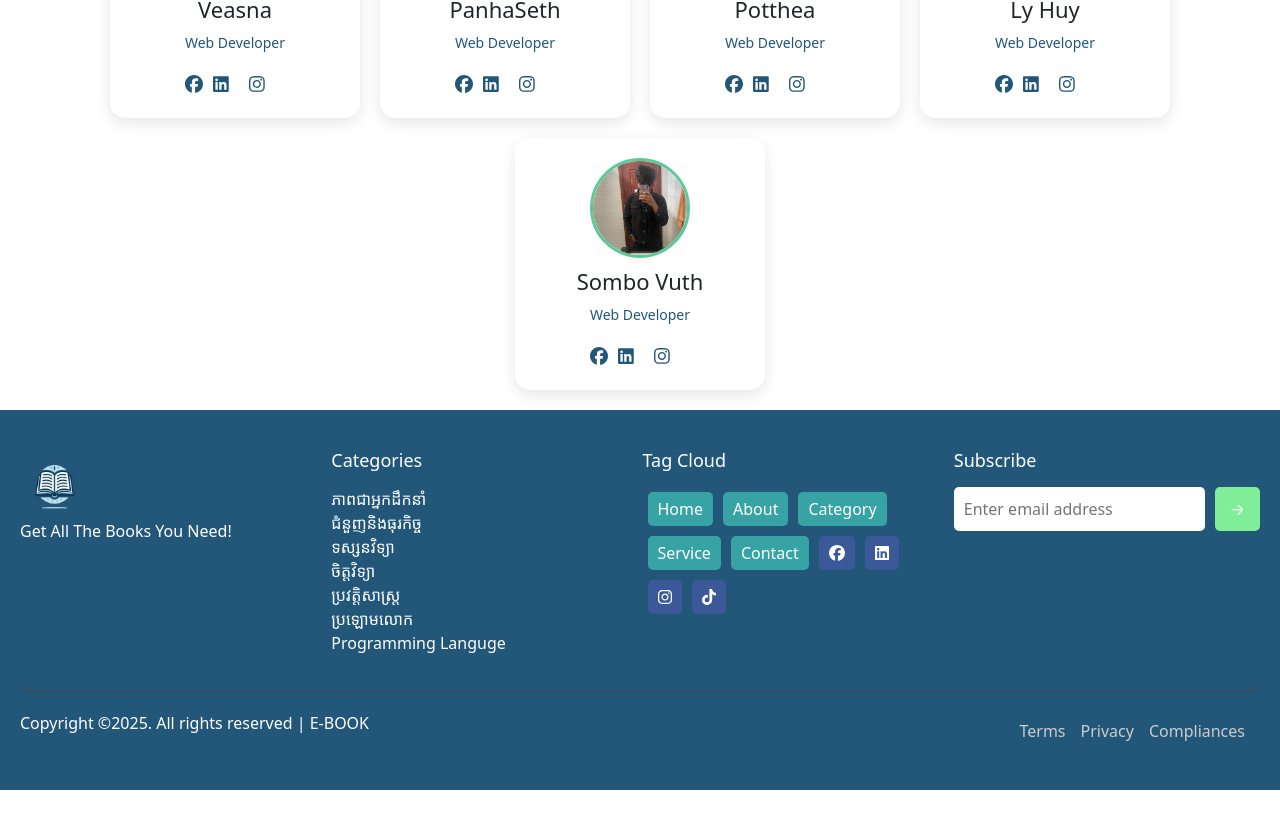
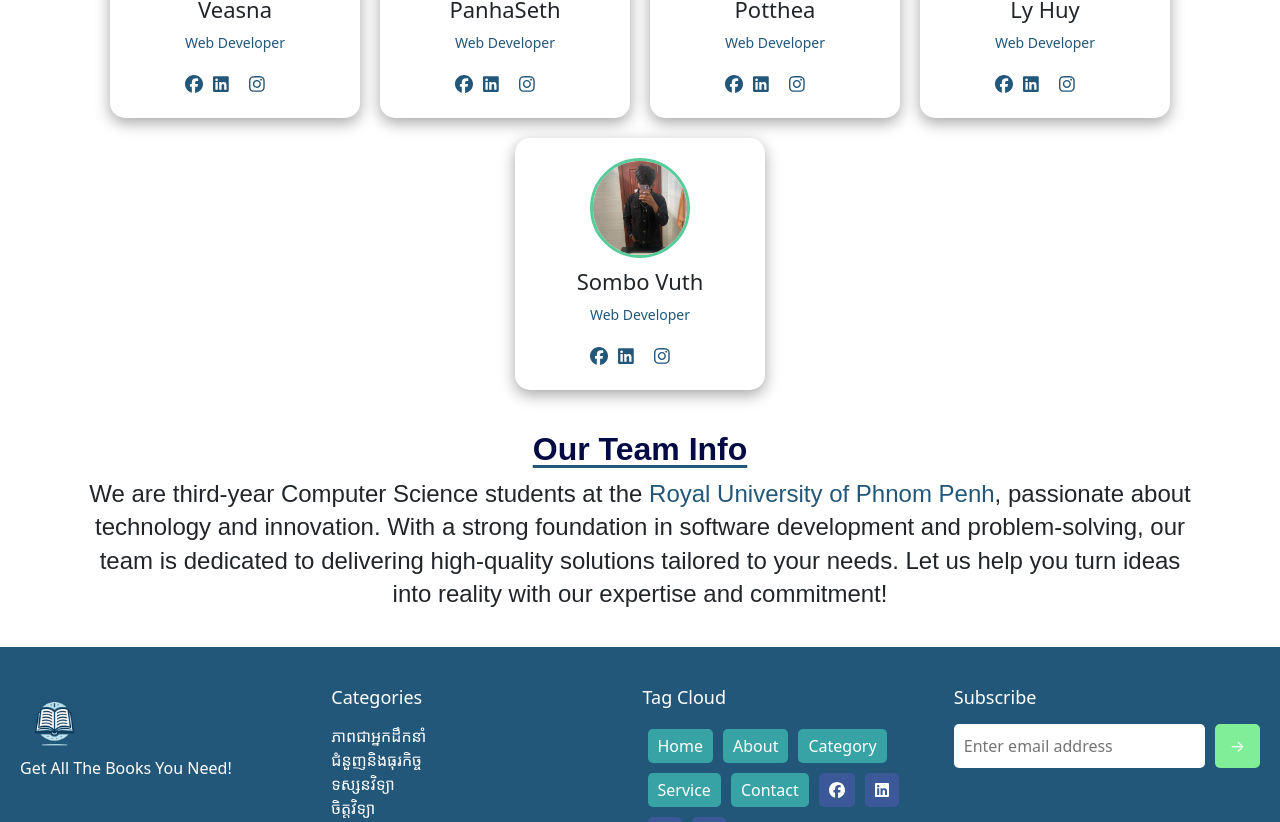
Before and after one commit to SethWDP/React-Js-Assignment-RUPP, a React (Vite) app: page /about in a window 1280 px wide. Shown: the part 1477-2299 px from the top of the page. Before the commit the page ends 2267 px from the top, so only its background shows below. Built offline with nearby package versions, Linux system fonts and the light colour scheme; a web font is replaced by a local one.

Commit message:
finish about page

```diff
--- a/src/Components/About-component/HeaderAbout.css
+++ b/src/Components/About-component/HeaderAbout.css
@@ -2,6 +2,15 @@
   margin: 0;
   padding: 0;
   box-sizing: border-box;
+}
+:root {
+  --txtcolor1: #040a44;
+  --txtcolor2: #83c7f1;
+  --clor1: #22577a;
+  --clor2: #38a3a5;
+  --clor3: #57cc99;
+  --clor4: #80ed99;
+  --clor5: #c7f9cc;
 }
 .header-about {
   position: relative;
@@ -22,7 +31,7 @@
   z-index: 1; /* Ensures the overlay is above the background */
 }
 .header-about h1 {
-  color: white;
+  color: whitesmoke;
   font-size: 5rem;
   position: relative;
   z-index: 2; /* Ensures the text is above the overlay */
@@ -31,3 +40,38 @@
   place-items: center;
   height: 100%;
 }
+
+/* Team Infomation  */
+.team-info {
+  width: 100%;
+  height: auto;
+}
+.team-info h2 {
+  color: var(--txtcolor1);
+  text-align: center;
+  font-size: 2em;
+  font-family: Arial, Helvetica, sans-serif;
+  font-weight: bold;
+  text-decoration: 3px solid var(--clor1) underline;
+  text-underline-offset: 5px;
+}
+.team-info p {
+  text-align: center;
+  font-size: 1.5em;
+  font-family: Arial, Helvetica, sans-serif;
+}
+.team-info p span {
+  color: var(--clor1);
+}
+
+@media (max-width: 768px) {
+  .team-info p {
+    text-align: inherit;
+  }
+}
+
+@media (max-width: 480px) {
+  .team-info p {
+    text-align: inherit;
+  }
+}
--- a/src/Components/About-component/LifeBook.css
+++ b/src/Components/About-component/LifeBook.css
@@ -108,7 +108,7 @@ img {
 
   .read .read-txt p,
   .book-life .seed .seed-txt p {
-    font-size: 1.2rem;
+    font-size: 1.5rem;
     width: 100%;
   }
 }
--- a/src/Components/About-component/Member.css
+++ b/src/Components/About-component/Member.css
@@ -8,12 +8,13 @@
   background: white;
   padding: 20px;
   border-radius: 15px;
-  box-shadow: 0px 5px 15px rgba(0, 0, 0, 0.1);
+  box-shadow: rgba(0, 0, 0, 0.35) 0px 5px 15px;
   width: 250px;
   transition: all 0.3s ease;
 }
 .MemberCard:hover {
   transform: scale(1.1);
+  border: 2px solid #040a44;
 }
 .MemberCard .member-img {
   width: 100px;
--- a/src/Components/About-component/Team.css
+++ b/src/Components/About-component/Team.css
@@ -12,4 +12,5 @@
   text-align: center;
   font-size: 2em;
   font-family: "Anton", serif;
+  color: #040a44;
 }
--- /dev/null
+++ b/src/Components/About-component/TeamInfo.jsx
@@ -0,0 +1,21 @@
+import React from "react";
+import "./HeaderAbout.css";
+const TeamInfo = () => {
+  return (
+    <>
+      <div className="container team-info">
+        <h2>Our Team Info</h2>
+        <p>
+          We are third-year Computer Science students at the{" "}
+          <span> Royal University of Phnom Penh</span>, passionate about
+          technology and innovation. With a strong foundation in software
+          development and problem-solving, our team is dedicated to delivering
+          high-quality solutions tailored to your needs. Let us help you turn
+          ideas into reality with our expertise and commitment!
+        </p>
+      </div>
+    </>
+  );
+};
+
+export default TeamInfo;
--- a/src/Page/About/AboutPage.jsx
+++ b/src/Page/About/AboutPage.jsx
@@ -2,6 +2,7 @@ import React from "react";
 import HeaderAbout from "../../Components/About-component/HeaderAbout";
 import LifeBook from "../../Components/About-component/LifeBook";
 import Team from "../../Components/About-component/Team";
+import TeamInfo from "../../Components/About-component/TeamInfo";
 
 const AboutPage = () => {
   return (
@@ -15,6 +16,9 @@ const AboutPage = () => {
       <div className="team">
         <Team />
       </div>
+      <div>
+        <TeamInfo />
+      </div>
     </section>
   );
 };
```
